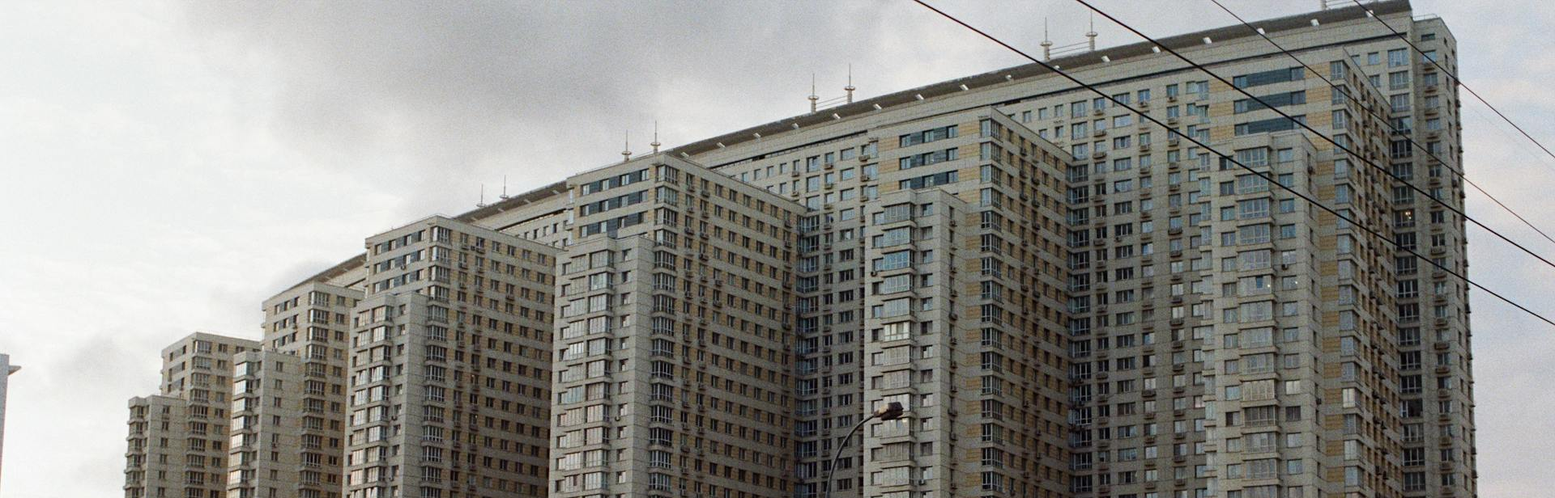
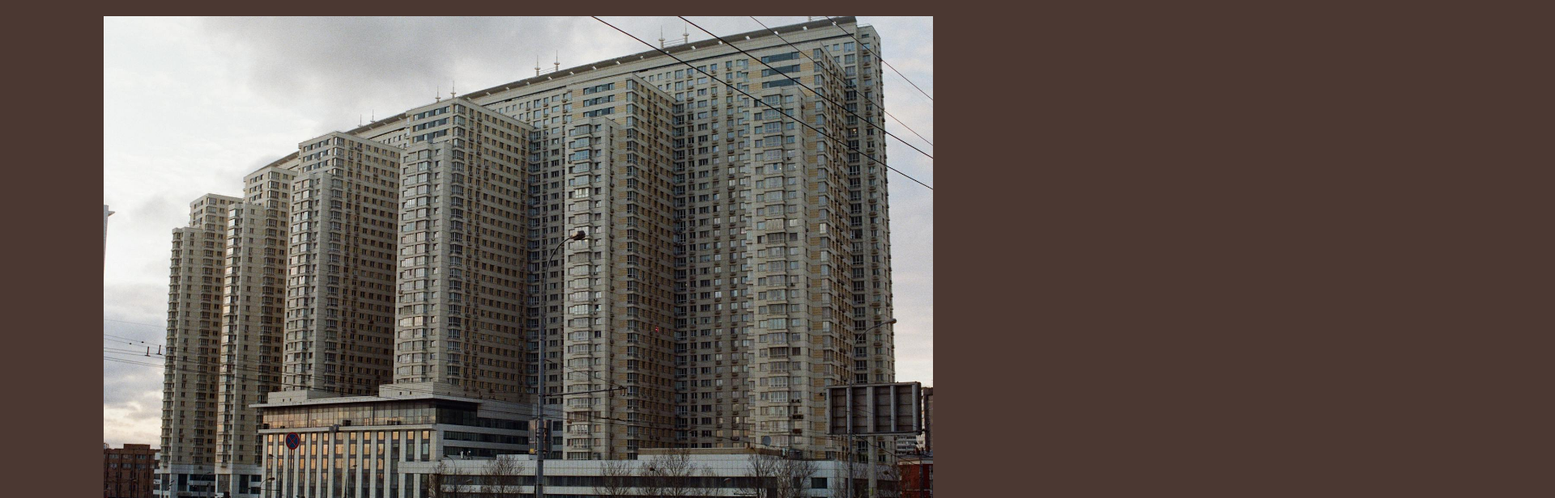
Before and after one commit to brunohpaz/projeto-login, a plain HTML site: page index.html in a window 1280 px wide. Shown: the top 616 px of the page at 81% size, 1920 px wide, since content can reach past the window. Drawn offline with Linux system fonts and the light colour scheme.

Commit message:
Update style.css

```diff
--- a/styles/style.css
+++ b/styles/style.css
@@ -1,3 +1,10 @@
+/*
+
+    Fundo: bege claro (#FAF3E0, #FFF8F0)
+    Texto: marrom escuro (#4B3832)
+    Botão: verde oliva (#6B8E23) ou laranja suave (#FF7F50)
+
+*/
 
 /*
     *   Paleta de cores:
@@ -6,9 +13,34 @@
 
 */
 
-body {
-    font-family: Arial, sans-serif;
-    background-color: #f4f4f4;
-    margin: 0;
+*{
+    font-family: Ubuntu, Cantarell, 'Open Sans', 'Helvetica Neue', sans-serif;
+    padding: 0px;
+    margin: 0px;
+    box-sizing: border-box;
+}
+
+body, html{
+    background-color:#4B3832;
     padding: 0;
+    color:#6B8E23;
+    height: 100vh;
+    width: 100vw;
 }
+
+body img{
+    width: 80%;
+    display: block;
+    margin: 20px auto;
+}
+
+body main{
+    height: 100vh;
+    width: 100vw;
+}
+
+section #login{
+    background-color:#FF7F50;
+    width: 250px;
+    height: 500px;
+}
```
